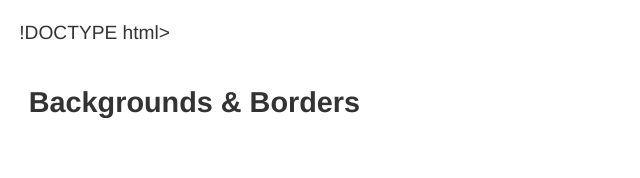
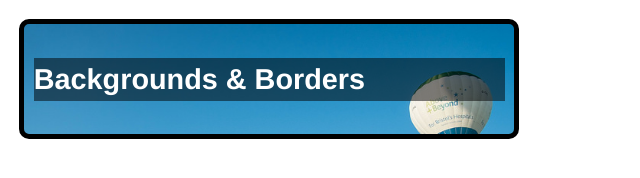
Before and after one commit to laipatel/MDN, a plain HTML site: page 2_CSS/5_Backgrounds_and_Borders/1.html in a window 1280 px wide. Shown: the whole page, without its empty margins (0-640 px from the left). Drawn offline with Linux system fonts and the light colour scheme.

Commit message:
finished Backgrounds and Borders task one

```diff
--- /dev/null
+++ b/2_CSS/5_Backgrounds_and_Borders/1.css
@@ -0,0 +1,11 @@
+.box {
+	border: solid black 5px;
+	border-radius: 10px;
+	background-image:url(balloons.jpg);
+	background-size: cover;
+}
+
+div h2 {
+	background-color:#00000080;
+	color: #FFFFFF;
+}
--- a/2_CSS/5_Backgrounds_and_Borders/1.html
+++ b/2_CSS/5_Backgrounds_and_Borders/1.html
@@ -1,8 +1,10 @@
-!DOCTYPE html>
+<!DOCTYPE html>
+
 <html lang="en">
   <head>
     <meta charset="utf-8"/>
     <title>Backgrounds and Borders: Task 1</title>
+		<link rel=stylesheet href="1.css"/>
     <style>
       body {
         background-color: #fff;
```
Also changed, not shown: 2_CSS/5_Backgrounds_and_Borders/balloons.jpg (added).
